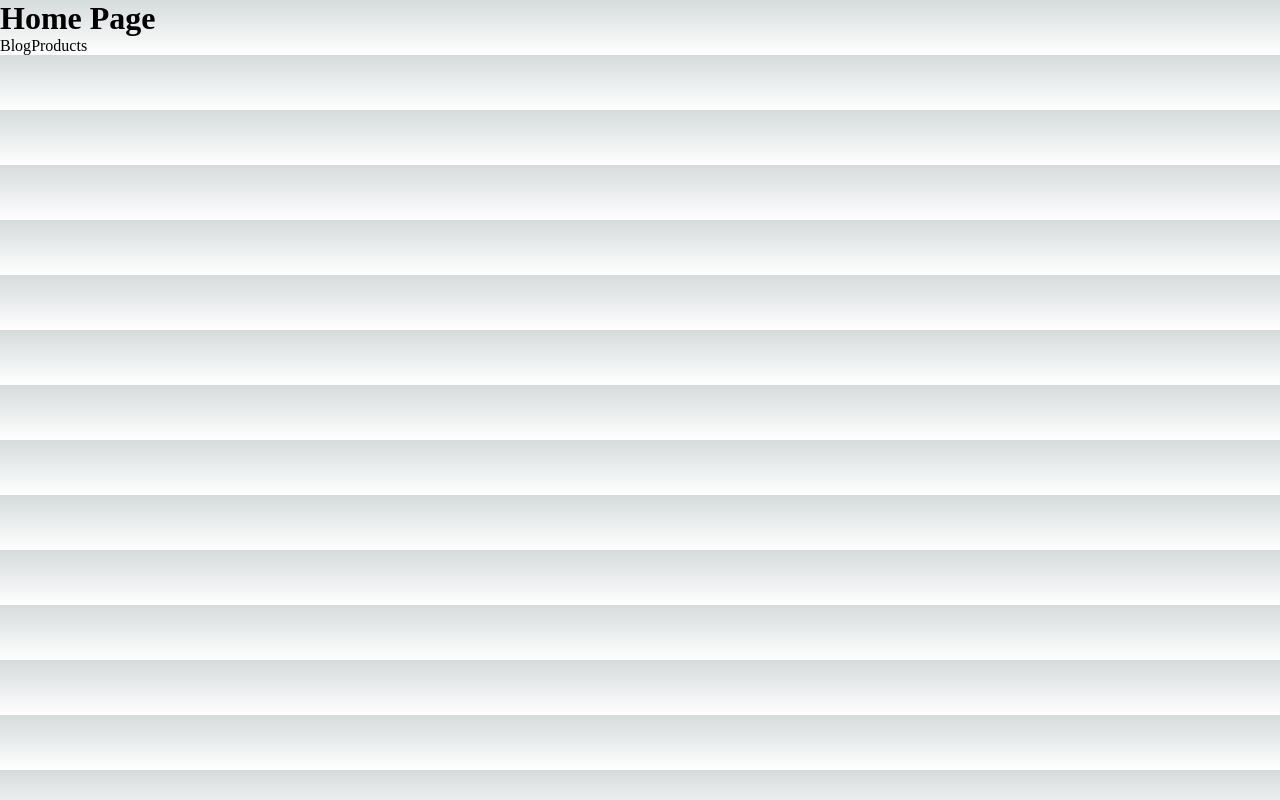
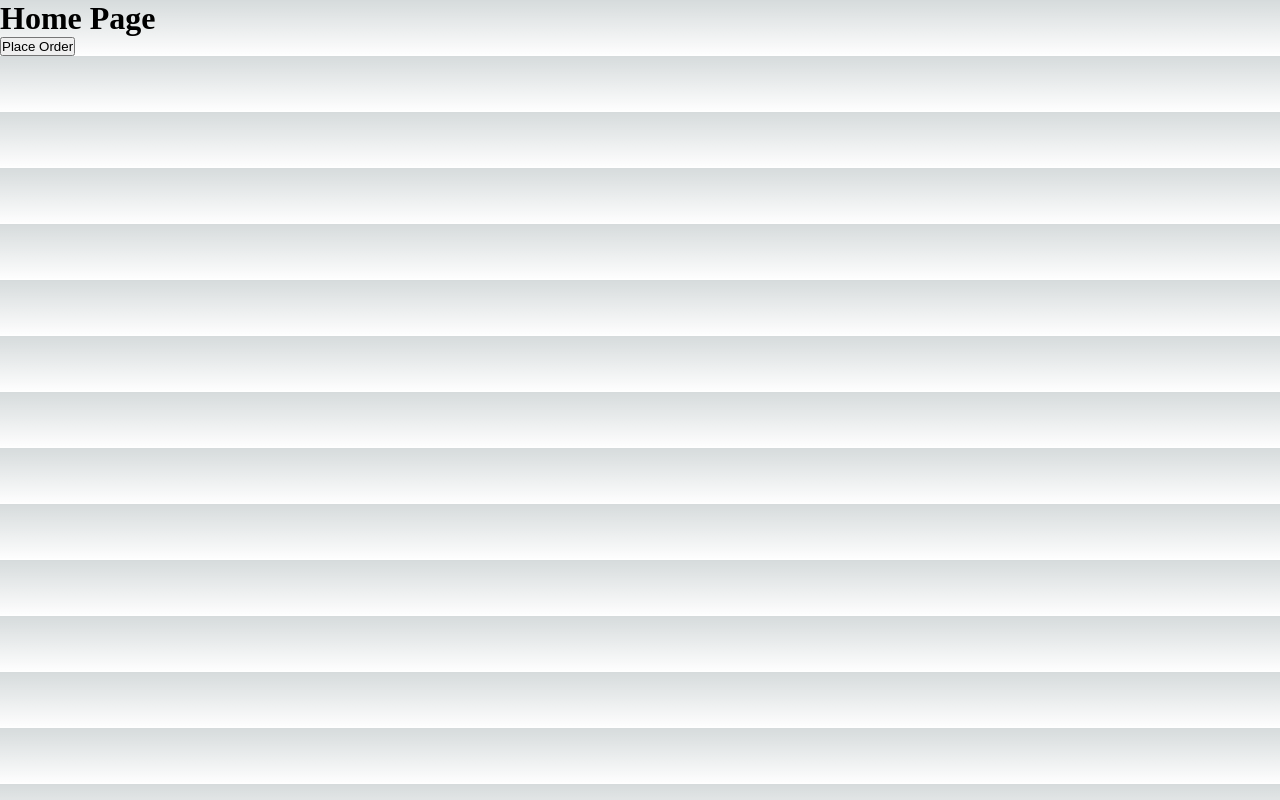
Before and after one commit to deniselupe/nextjs-learning, a Next.js app: page / in a window 1280 px wide. Built offline with nearby package versions, Linux system fonts and the light colour scheme.

Commit message:
navigate: navigate programmatically

```diff
--- a/src/pages/index.tsx
+++ b/src/pages/index.tsx
@@ -1,11 +1,67 @@
-import Link from 'next/link';
+/*
+Navigating Programmatically
+
+Previously we learned how to navigate to different routes using the
+<Link /> component. For the most part, it's pretty much all you need.
+
+However at times you might need to programmatically navigate to a
+particular route.
+
+For example, let's say you place an order on Amazon. If the form
+submission is successful, you will be navigated to the Order Confirmation
+page.
+
+Now the scenario may be good for any type of form submission as well
+and is definitely need in one or the other production applications.
+
+Let's learn how to do that with Next.js.
+
+We don't have an ecommerce website or a form to submit. So let's assume that
+is the scenario and implement a button click handler from where we programmatically
+navigate to a different route in our application.
+
+For out example, on click of a place order button in the home page, let's navigate to
+the products page.
+
+Back in VSCode in the home page, were are going to add a button with text 'Place Order'.
+
+Next let's add a click handler, onClick={handleClick}, and let's define handleClick.
+In the function body of handleClick, let's assume that the order was placed successfully.
+
+In the function body, we will log the string 'Placing your order.' and after the console.log()
+we want to navigate the user to '/products'.
+
+Since you can't use <Link> to help you navigate within the handlerClick function body, you
+will need the help of useRouter() instead to help navigate the user to a different route.
+
+	const router = useRouter();
+
+Within this useRouter() object we can access the push method, passing in
+the required route as the argument.
+
+For our example, we want to navigate to '/products'.
+*/
+
+import { useRouter } from 'next/router';
 
 function Home() {
+    const router = useRouter();
+
+    // Let's assume the order was placed successfully
+    const handleClick = () => {
+        console.log("Placing your order.");
+
+        // After log, navigate user to products page
+        // To navigate user (since you can't use <Link />) you will use useRouter()
+        router.push("/products");
+
+        // You can replace history instead of pushing route to history stack by calling router.replace("/products")
+    };
+
     return (
         <div>
             <h1>Home Page</h1>
-            <Link href="/blog">Blog</Link>
-            <Link href="/products">Products</Link>
+            <button onClick={handleClick}>Place Order</button>
         </div>
     );
 }
```
